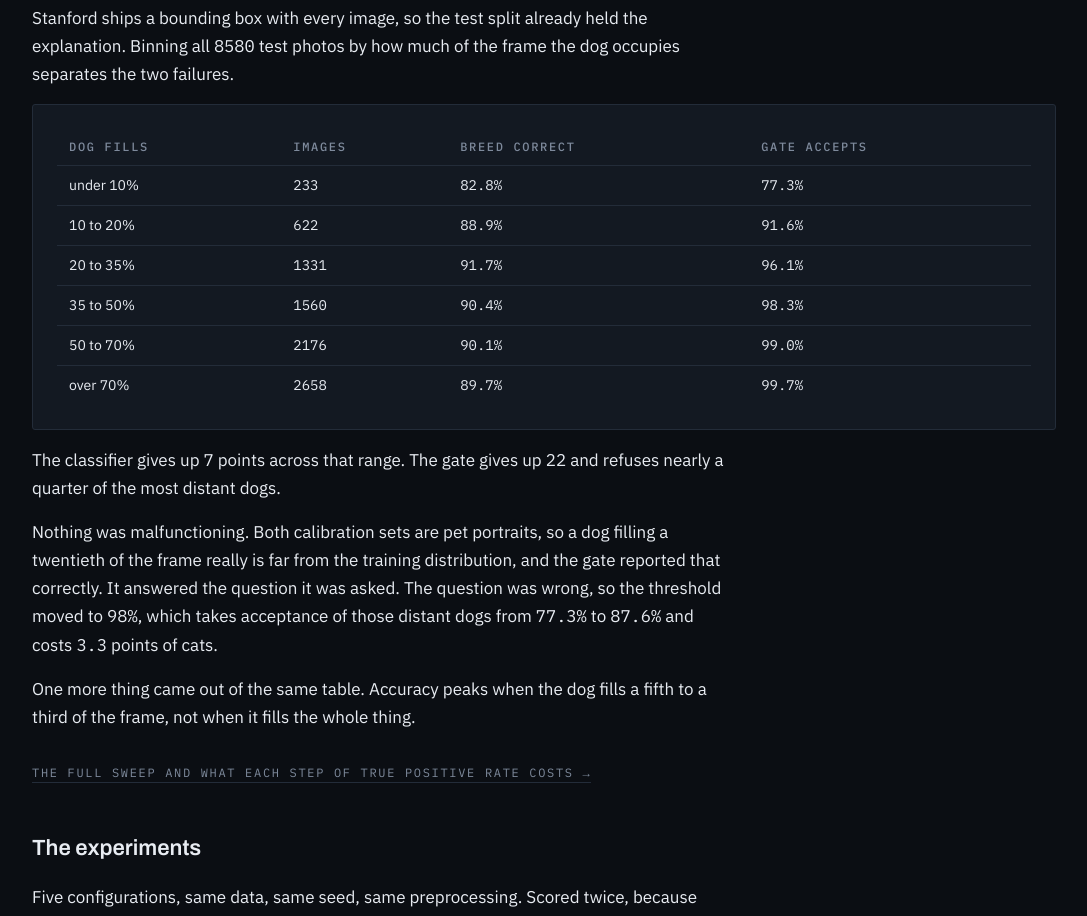
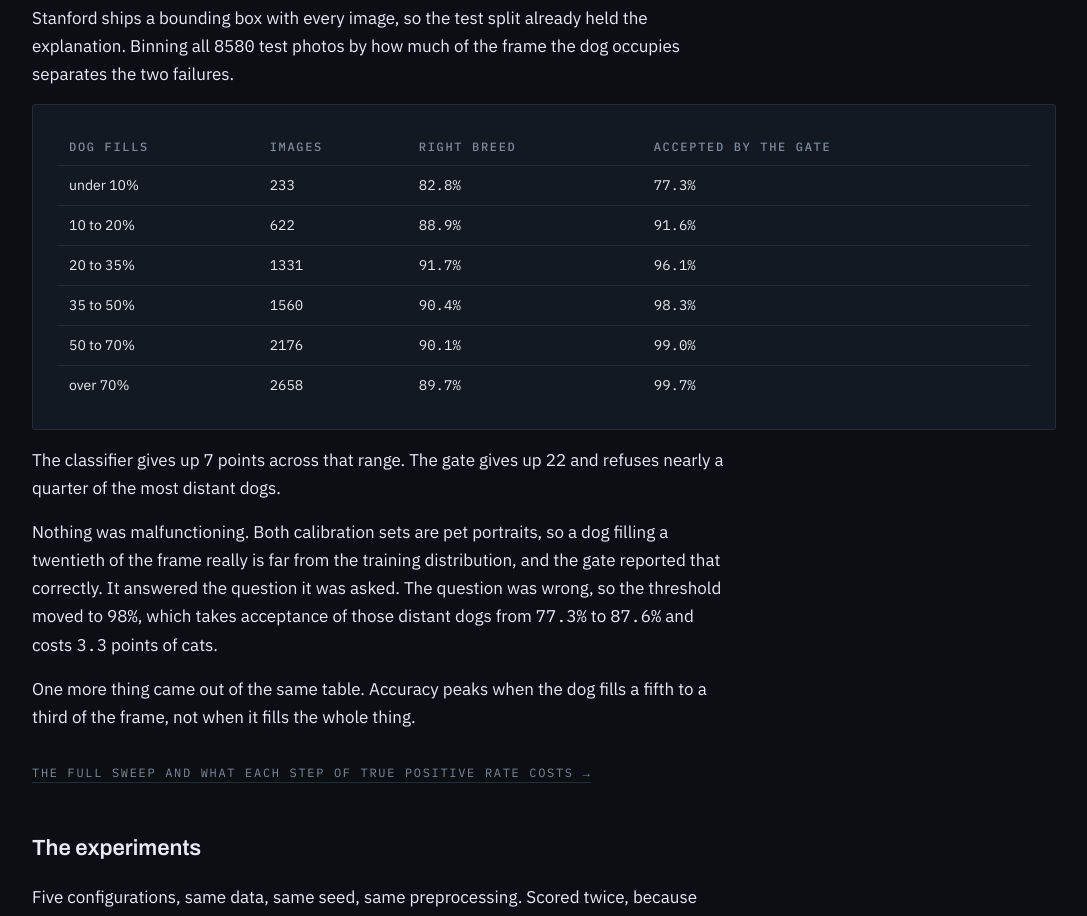
Before and after one commit to KrisBold12/portfolio, a React (Vite) app in the folder web/: page /projects/dog-breed in a window 1280 px wide. Shown: the part 3220-4136 px from the top of the page, without its empty margins (96-1183 px from the left). Built offline with nearby package versions, Linux system fonts and the light colour scheme; no server answers.

Commit message:
Make the framing table headers read as English
"Breed correct" was two words compressed past the point of parsing. "Right
breed" and "Accepted by the gate" say the same thing and are readable.

```diff
--- a/web/src/pages/DogBreedProject.tsx
+++ b/web/src/pages/DogBreedProject.tsx
@@ -298,8 +298,8 @@ function DogBreedProject() {
               <tr>
                 <th>Dog fills</th>
                 <th className={styles.numCol}>Images</th>
-                <th className={styles.numCol}>Breed correct</th>
-                <th className={styles.numCol}>Gate accepts</th>
+                <th className={styles.numCol}>Right breed</th>
+                <th className={styles.numCol}>Accepted by the gate</th>
               </tr>
             </thead>
             <tbody>
```
